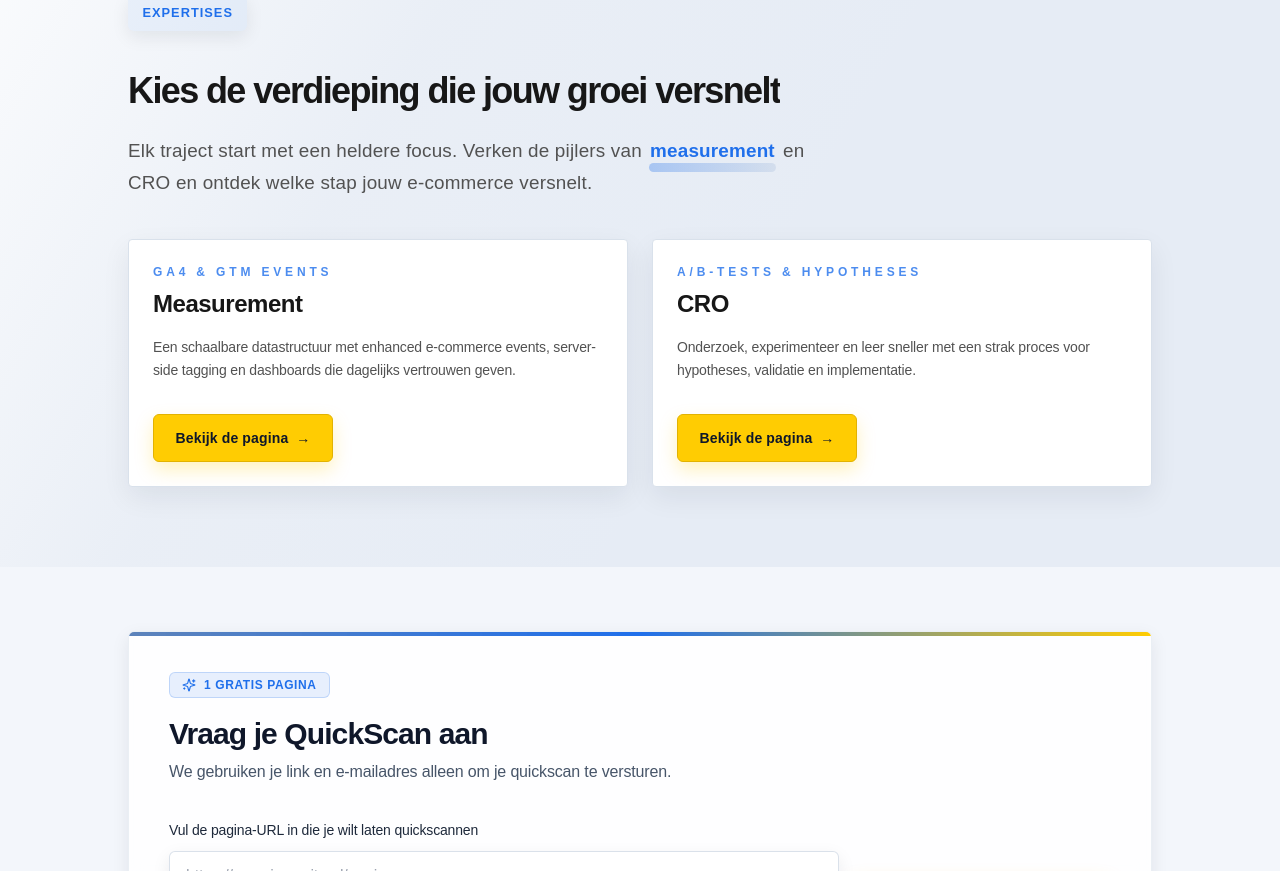
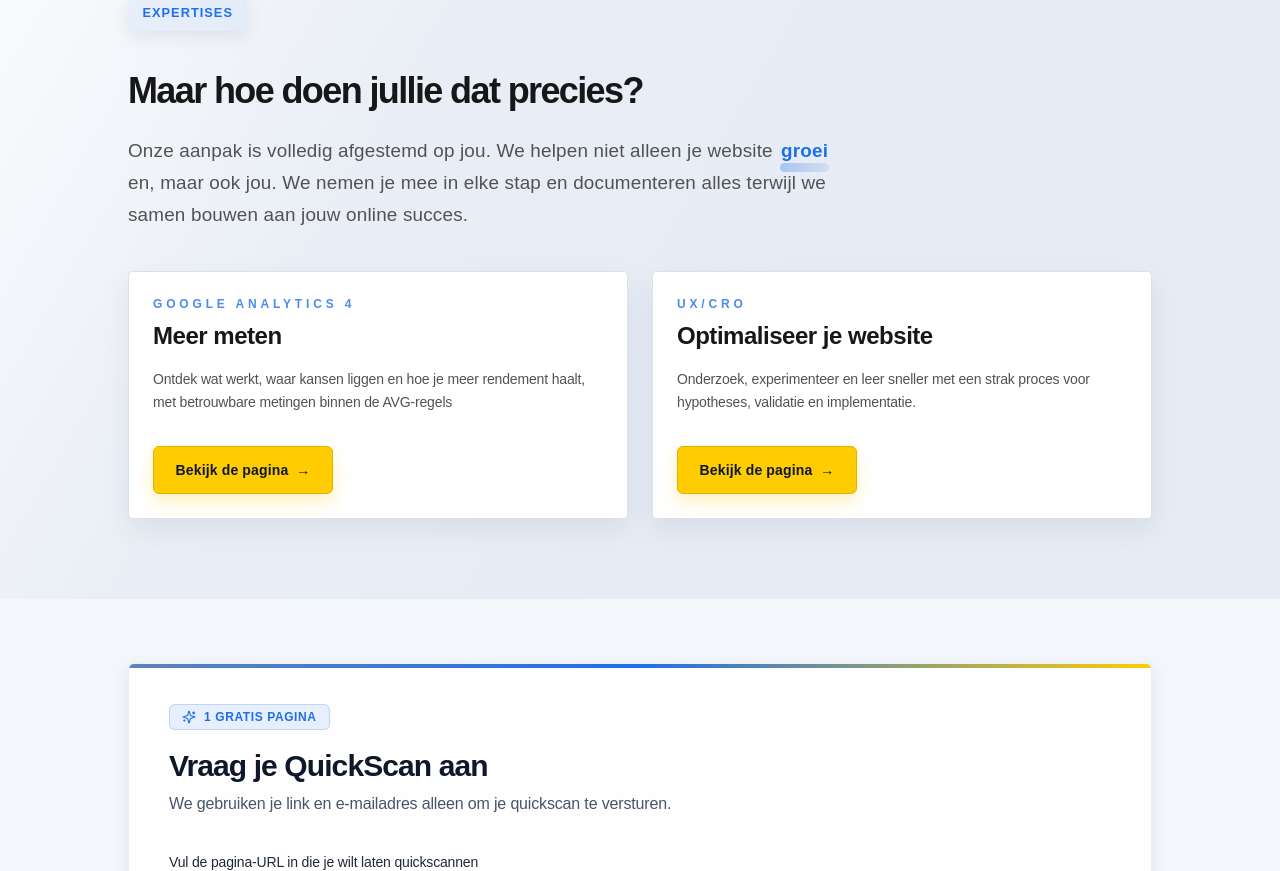
Before and after one commit to ProjectBibo/EcomMeasure3, a React (Vite) app: page / in a window 1280 px wide. Shown: the part 1060-1931 px from the top of the page. Built offline with nearby package versions, Linux system fonts and the light colour scheme.

Commit message:
Update FocusAreas.jsx

```diff
--- a/src/components/FocusAreas.jsx
+++ b/src/components/FocusAreas.jsx
@@ -10,20 +10,20 @@ import useViewTransitionNavigate, {
 const content = {
   nl: {
     badge: "Expertises",
-    title: "Kies de verdieping die jouw groei versnelt",
+    title: "Maar hoe doen jullie dat precies?",
     description:
-      "Elk traject start met een heldere focus. Verken de pijlers van measurement en CRO en ontdek welke stap jouw e-commerce versnelt.",
+      "Onze aanpak is volledig afgestemd op jou. We helpen niet alleen je website groeien, maar ook jou. We nemen je mee in elke stap en documenteren alles terwijl we samen bouwen aan jouw online succes.",
     cards: [
       {
-        title: "Measurement",
-        subtitle: "GA4 & GTM events",
+        title: "Meer meten",
+        subtitle: "Google Analytics 4",
         description:
-          "Een schaalbare datastructuur met enhanced e-commerce events, server-side tagging en dashboards die dagelijks vertrouwen geven.",
+          "Ontdek wat werkt, waar kansen liggen en hoe je meer rendement haalt, met betrouwbare metingen binnen de AVG-regels",
         to: "/measurement",
       },
       {
-        title: "CRO",
-        subtitle: "A/B-tests & hypotheses",
+        title: "Optimaliseer je website",
+        subtitle: "UX/CRO",
         description:
           "Onderzoek, experimenteer en leer sneller met een strak proces voor hypotheses, validatie en implementatie.",
         to: "/cro",
```
